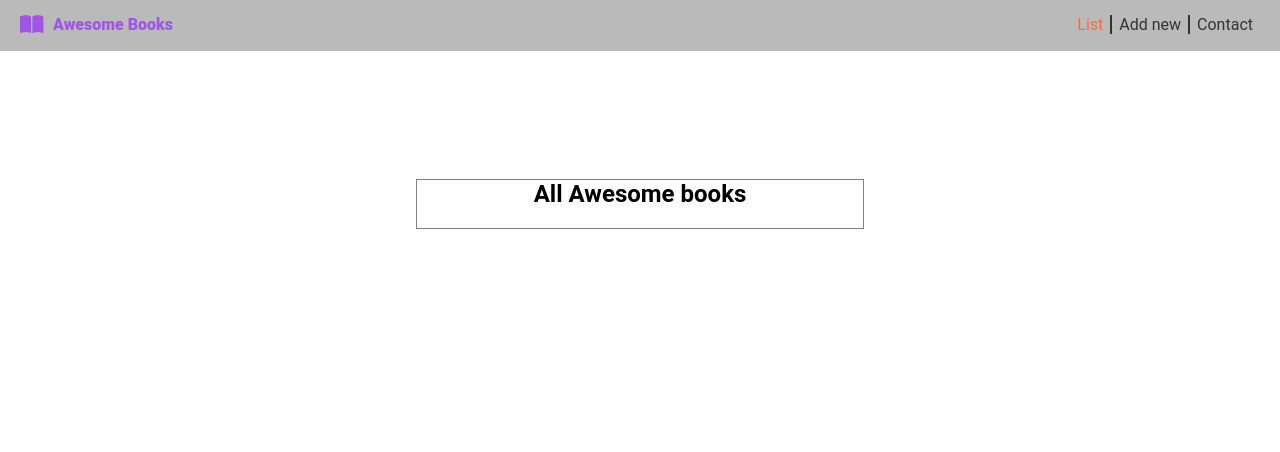
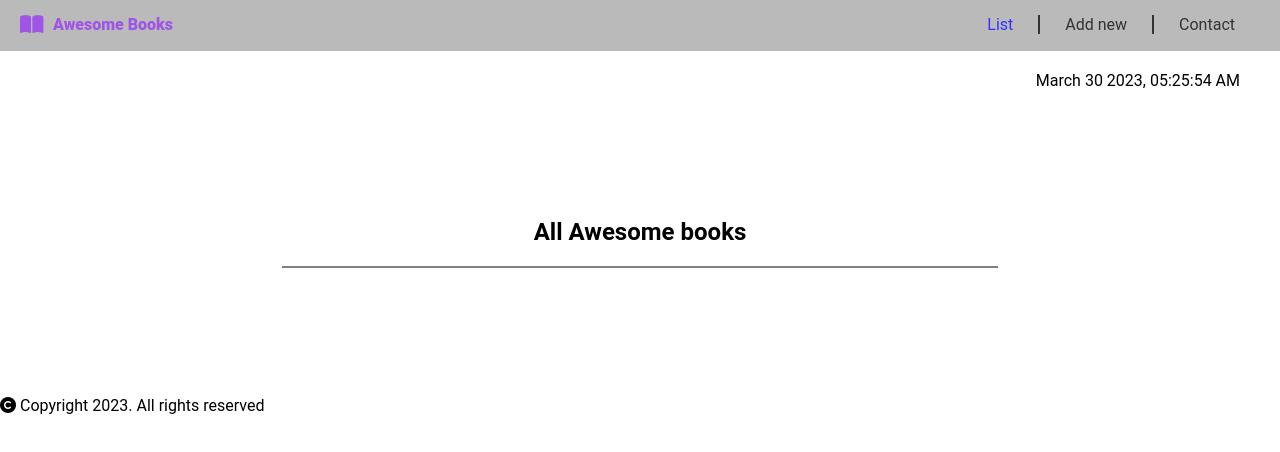
Before and after one commit to AFakhriddinov/Books-app, a website: page index.html in a window 1280 px wide. Drawn offline with Linux system fonts and the light colour scheme; a web font is replaced by a local one.

Commit message:
Add jS functionality

```diff
--- a/index.css
+++ b/index.css
@@ -58,10 +58,16 @@ ul {
   align-items: center;
 }
 
-.nav-item {
-  padding: 0 7px;
+.a {
+  margin: 0 25px;
   text-align: center;
   cursor: pointer;
+  text-decoration: none;
+  color: black;
+}
+
+#link-list {
+  color: blue;
 }
 
 .nav-item + .nav-item {
@@ -72,8 +78,10 @@ ul {
   color: rgba(128, 0, 128, 0.92);
 }
 
-.active {
-  color: orangered;
+#clock {
+  text-align: right;
+  margin-right: 40px;
+  margin-top: 20px;
 }
 
 #main {
@@ -102,8 +110,11 @@ ul {
   padding-bottom: 20px;
 }
 
+#book-collection {
+  width: 80%;
+}
+
 #book_list {
-  width: 50%;
   border: thin solid grey;
 }
 
@@ -141,3 +152,17 @@ form {
   height: 25px;
   margin-left: auto;
 }
+
+.submain-h2 {
+  margin-bottom: 20px;
+}
+
+.contact-ul {
+  list-style-type: square;
+  margin-top: 50px;
+  padding-left: 40px;
+}
+
+.contact-li {
+  text-align: left;
+}
--- a/index.html
+++ b/index.html
@@ -20,20 +20,27 @@
       </div>
       <nav class="navbar">
         <ul id="nav-list" class="d-flex row">
-          <li id="link-list" onclick="list()" class="nav-item active">List</li>
-          <li id="link-add" onclick="add()" class="nav-item"><a>Add new</a></li>
-          <li id="link-contact" onclick="contact()" class="nav-item">
-            <a>Contact</a>
+          <li onclick="list()" class="nav-item">
+            <a id="link-list" class="a" href="#">List</a>
+          </li>
+          <li onclick="add()" class="nav-item">
+            <a id="link-add" class="a" href="#">Add new</a>
+          </li>
+          <li onclick="contact()" class="nav-item">
+            <a id="link-contact" class="a" href="#">Contact</a>
           </li>
         </ul>
       </nav>
     </header>
+    <div id="clock" onload="showTime()"></div>
 
     <!-- Dynamic contents with JS-->
     <div id="main">
-      <div id="book_list">
-        <h2 class="main-h2">All Awesome books</h2>
+      <div id="book-collection">
+        <h2 class="submain-h2">All Awesome books</h2>
+        <div id="book_list"></div>
       </div>
+
       <div id="add-book">
         <h2 class="submain-h2">Add a new book</h2>
         <form action="">
@@ -55,17 +62,24 @@
         </form>
       </div>
       <div id="contact">
-        <h2 class="contact-h2">Contact Information</h2>
+        <h2 class="submain-h2">Contact Information</h2>
         <p>Do you have any questions or you just want to say "Hello"?</p>
         <p>You can reach out to us</p>
-        <ul>
-          <li>Our email: awesomebooks@mail.com</li>
-          <li>Our number: +61426427477</li>
-          <li>Our address: 29 Kingsland Road, Sydney, Australia</li>
+        <ul class="contact-ul">
+          <li class="contact-li">Our email: awesomebooks@mail.com</li>
+          <li class="contact-li">Our number: +61426427477</li>
+          <li class="contact-li">
+            Our address: 29 Kingsland Road, Sydney, Australia
+          </li>
         </ul>
       </div>
     </div>
 
+    <footer>
+      <i class="fa fa-copyright" aria-hidden="true"></i> Copyright 2023. All
+      rights reserved
+    </footer>
+
     <script src="./javascript.js"></script>
   </body>
 </html>
--- a/javascript.js
+++ b/javascript.js
@@ -76,17 +76,91 @@ window.addEventListener("load", () => {
 function list() {
   document.getElementById("add-book").style.display = "none";
   document.getElementById("contact").style.display = "none";
-  document.getElementById("book_list").style.display = "block";
+  document.getElementById("book-collection").style.display = "block";
+  document.getElementById("link-list").style.color = "blue";
+  document.getElementById("link-add").style.color = "black";
+  document.getElementById("link-contact").style.color = "black";
+  window.location.reload();
 }
 
 function add() {
-  document.getElementById("book_list").style.display = "none";
+  document.getElementById("book-collection").style.display = "none";
   document.getElementById("contact").style.display = "none";
   document.getElementById("add-book").style.display = "block";
+  document.getElementById("link-list").style.color = "black";
+  document.getElementById("link-add").style.color = "blue";
+  document.getElementById("link-contact").style.color = "black";
 }
 
 function contact() {
-  document.getElementById("book_list").style.display = "none";
+  document.getElementById("book-collection").style.display = "none";
   document.getElementById("add-book").style.display = "none";
   document.getElementById("contact").style.display = "block";
+  document.getElementById("link-list").style.color = "black";
+  document.getElementById("link-add").style.color = "black";
+  document.getElementById("link-contact").style.color = "blue";
 }
+
+function showTime() {
+  const month = [
+    "January",
+    "February",
+    "March",
+    "April",
+    "May",
+    "June",
+    "July",
+    "August",
+    "September",
+    "October",
+    "November",
+    "December",
+  ];
+
+  let d = new Date();
+  let monthName = month[d.getMonth()];
+  let monthDate = d.getDate();
+  let year = d.getFullYear();
+  let hour = d.getHours();
+  let minute = d.getMinutes();
+  let second = d.getSeconds();
+
+  let session = "AM";
+
+  if (hour == 0) {
+    hour = 12;
+  }
+
+  if (hour > 12) {
+    hour = hour - 12;
+    session = "PM";
+  }
+
+  if (hour < 10) {
+    hour = "0" + hour;
+  }
+  if (minute < 10) {
+    minute = "0" + minute;
+  }
+  if (second < 10) {
+    second = "0" + second;
+  }
+
+  let time =
+    monthName +
+    " " +
+    monthDate +
+    " " +
+    year +
+    ", " +
+    hour +
+    ":" +
+    minute +
+    ":" +
+    second +
+    " " +
+    session;
+  document.getElementById("clock").innerHTML = time;
+  setTimeout(showTime, 1000);
+}
+showTime();
```
